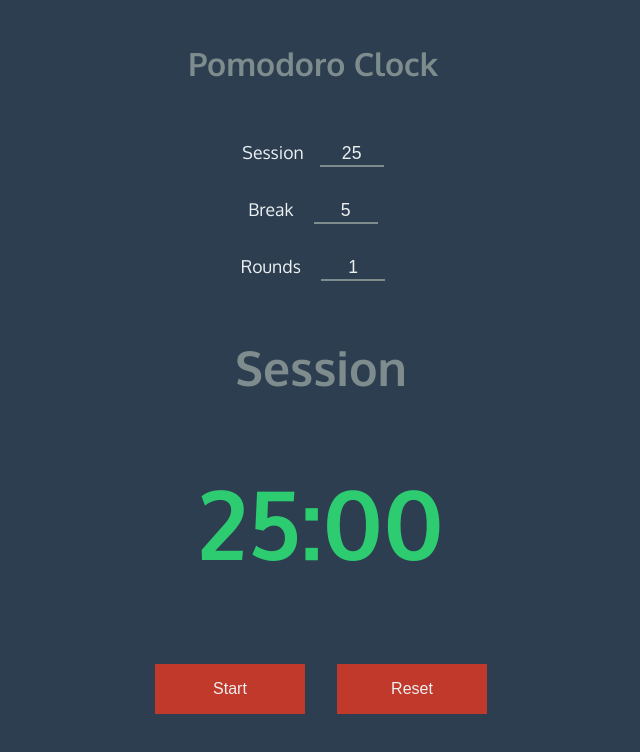
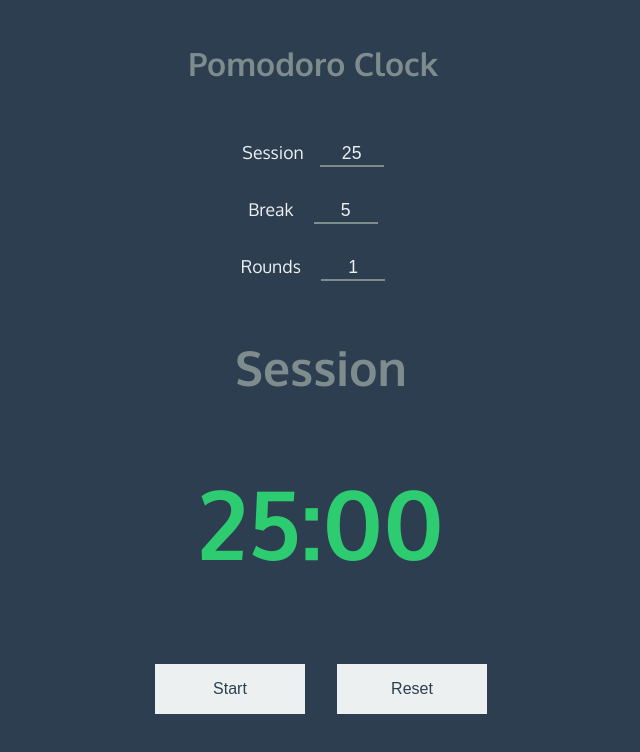
Before and after one commit to Fa-v/react-pomodoro, a React (Create React App) app: page / in a window 1280 px wide. Shown: the top 752 px of the page, without its empty margins (319-959 px from the left). Built offline with nearby package versions, Linux system fonts and the light colour scheme.

Commit message:
changing buttons color

```diff
--- a/src/index.css
+++ b/src/index.css
@@ -51,15 +51,15 @@ button {
   font-size: 1rem;
   border: none;
   cursor: pointer;
-  background-color: #c0392b;
-  color: #ecf0f1;
+  background-color: #ecf0f1;
+  color: #2c3e50;
   outline: 0;
   width: 150px;
 }
 
 button:hover {
-  color: #c0392b;
-  background-color: #ecf0f1;
+  color: #ecf0f1;
+  background-color: #7f8c8d;
 }
 
 @media only screen and (max-width: 736px) {
```
Also changed, not shown: package.json (+6 -2 lines), 1 other file (tests, documents, lock files or other folders).
